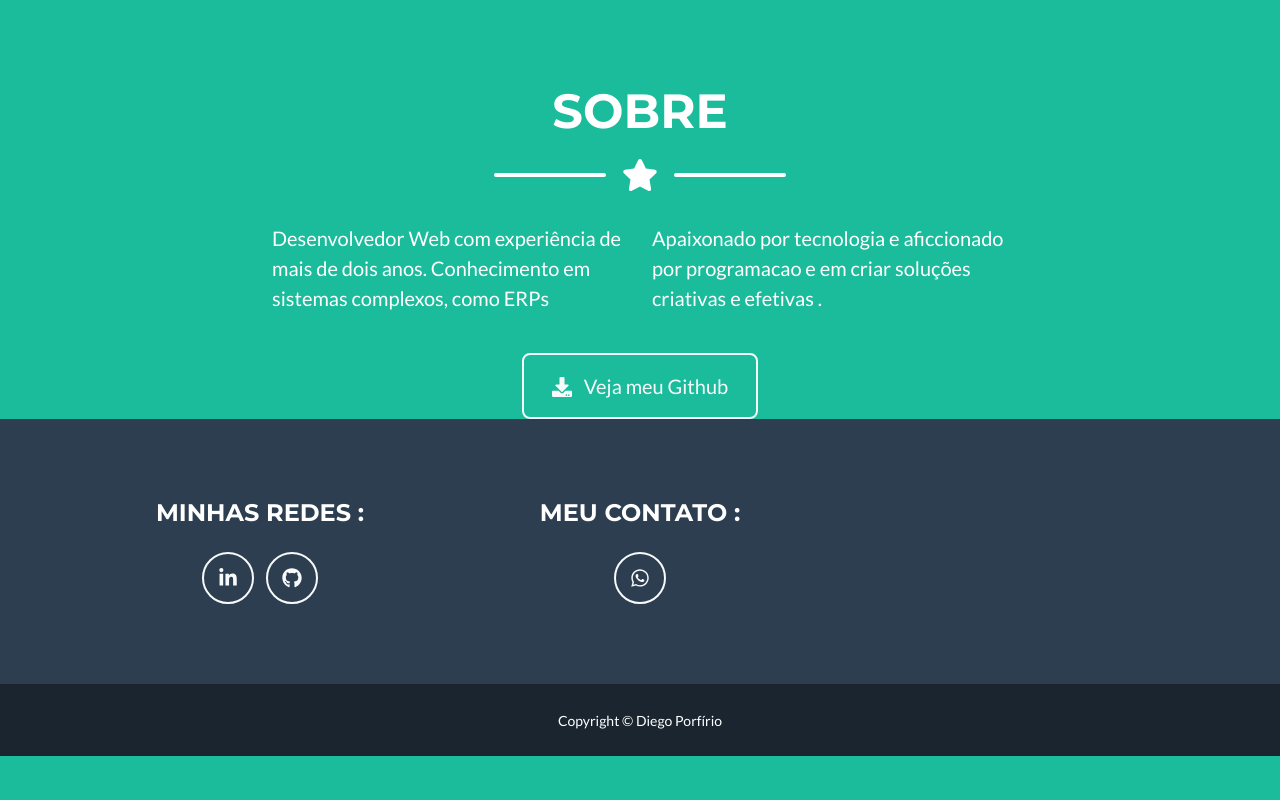
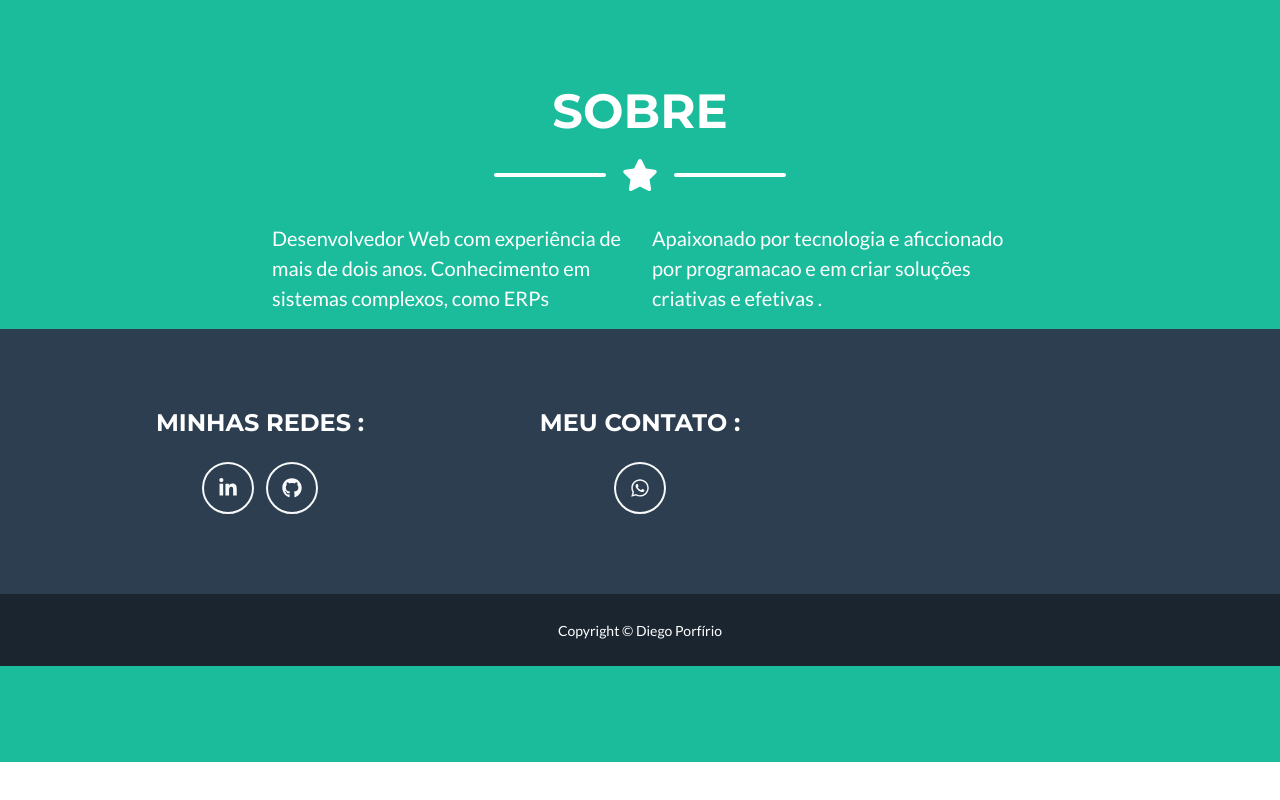
Before and after one commit to DiegoPorfirio01/Portfolio, a plain HTML site: page index.html in a window 1280 px wide. Shown: the part 2063-2863 px from the top of the page. After the commit the page ends 2825 px from the top, so only its background shows below. Drawn offline with nearby package versions, Linux system fonts and the light colour scheme.

Commit message:
refactor(retira-github) retira o botao do github

```diff
--- a/index.html
+++ b/index.html
@@ -94,6 +94,7 @@
                     </div>
                 </div>
                 <!-- Portfolio Item 4-->
+
                 <div class="col-md-6 col-lg-4 mb-5">
                     <div class="portfolio-item mx-auto"  data-bs-target="#portfolioModal4">
                         <div class="portfolio-item-caption d-flex align-items-center justify-content-center h-100 w-100">
@@ -166,12 +167,6 @@
                 <div class="col-lg-4 me-auto">
                     <p class="lead"> Apaixonado por tecnologia e aficcionado por programacao e em criar soluções criativas e efetivas .</p>
                 </div>
-            </div>
-            <!-- About Section Button-->
-            <div class="text-center mt-4">
-                <a class="btn btn-xl btn-outline-light" href="https://github.com/DiegoPorfirio01">
-                    <i class="fas fa-download me-2"></i> Veja meu Github
-                </a>
             </div>
         </div>
     <!--</section>
```
